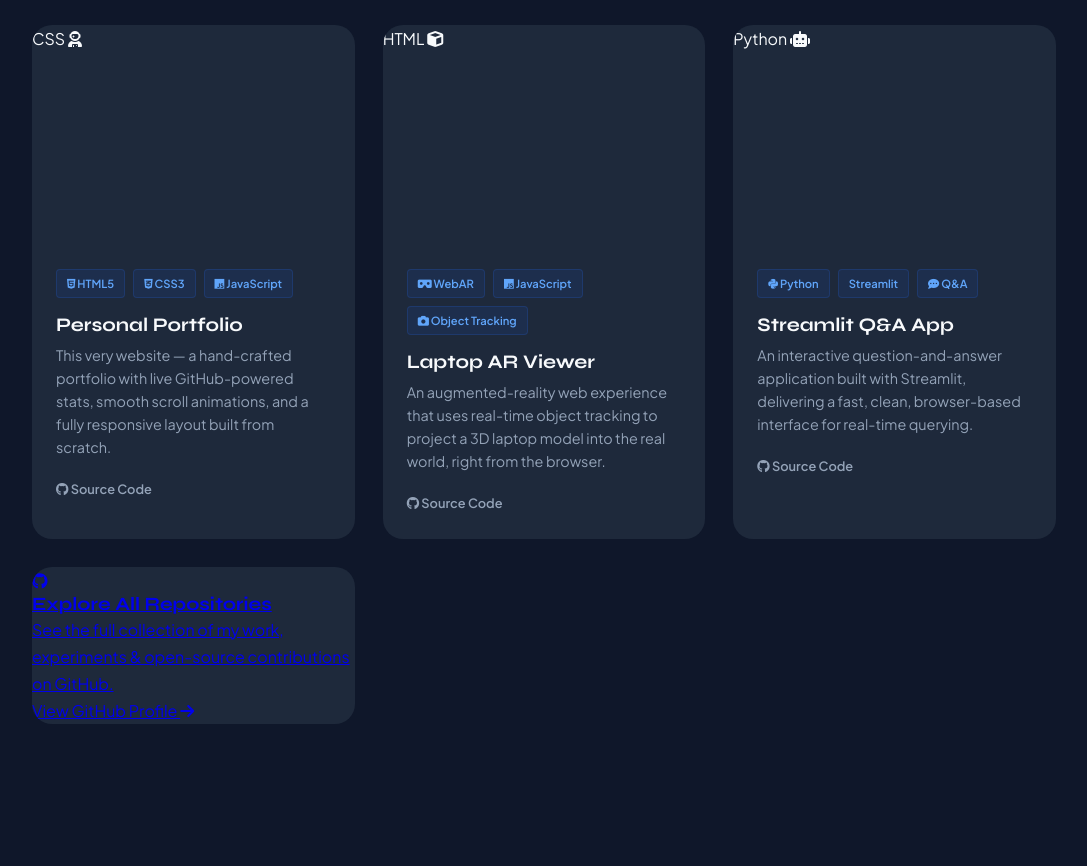
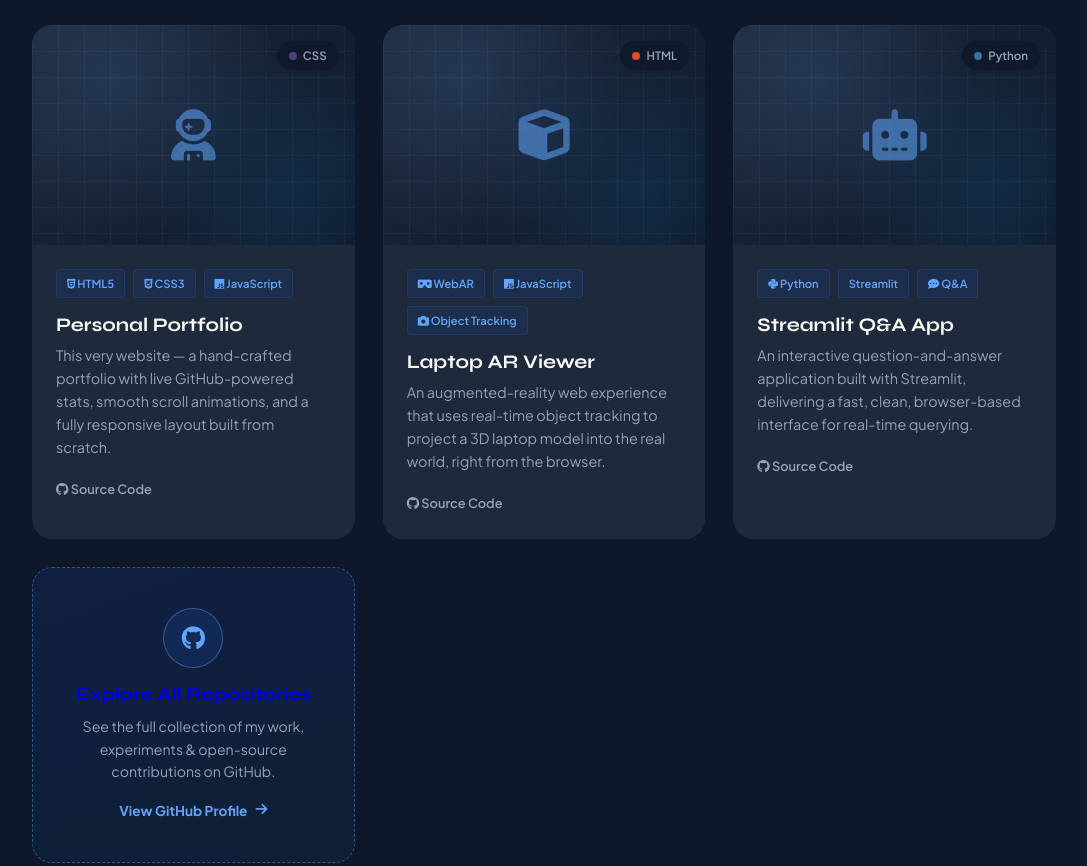
Before and after one commit to Sathmina1021/myportfolio, a plain HTML site: page index.html in a window 1280 px wide. Shown: the part 3209-4075 px from the top of the page, without its empty margins (96-1183 px from the left). Drawn offline with nearby package versions, Linux system fonts and the light colour scheme; no server answers.

Commit message:
Enhance styles for project and CTA cards
Added styles for project cards without images and CTA cards.

```diff
--- a/style.css
+++ b/style.css
@@ -1,8 +1,3 @@
-
-
-
-
-
 @import url('https://fonts.googleapis.com/css2?family=Syne:wght@400;600;700;800&family=Plus+Jakarta+Sans:wght@300;400;500;600;700&display=swap');
 
 
@@ -382,6 +377,73 @@
 .proj-link { font-size: 0.8rem; font-weight: 600; color: var(--text-dim); text-decoration: none; transition: color 0.2s; }
 .proj-link:hover { color: var(--text-main); }
 
+/* --- Repo cards without a screenshot: gradient + icon treatment --- */
+.project-img-wrapper.no-image {
+    display: flex; align-items: center; justify-content: center;
+    background:
+        radial-gradient(circle at 25% 25%, rgba(96, 165, 250, 0.14), transparent 55%),
+        radial-gradient(circle at 80% 75%, rgba(14, 165, 233, 0.12), transparent 50%),
+        linear-gradient(135deg, var(--bg-surface), var(--bg-dark));
+    background-size: 100% 100%, 100% 100%, 100% 100%, 22px 22px;
+}
+.project-img-wrapper.no-image::before {
+    content: '';
+    position: absolute; inset: 0;
+    background-image:
+        linear-gradient(rgba(255,255,255,0.035) 1px, transparent 1px),
+        linear-gradient(90deg, rgba(255,255,255,0.035) 1px, transparent 1px);
+    background-size: 26px 26px;
+    pointer-events: none;
+}
+.no-image-icon {
+    font-size: 3.2rem;
+    color: var(--primary-light);
+    opacity: 0.55;
+    transition: var(--transition);
+    z-index: 1;
+}
+.project-card:hover .no-image-icon { opacity: 0.85; transform: scale(1.08); }
+.repo-lang-tag {
+    position: absolute; top: 16px; right: 16px; z-index: 3;
+    display: inline-flex; align-items: center; gap: 6px;
+    background: rgba(15, 23, 42, 0.75);
+    border: 1px solid var(--glass-border);
+    backdrop-filter: blur(6px);
+    padding: 5px 12px; border-radius: var(--radius-pill);
+    font-size: 0.72rem; font-weight: 600; color: var(--text-dim);
+}
+.repo-lang-tag .lang-dot { width: 8px; height: 8px; border-radius: 50%; display: inline-block; }
+
+/* --- "Explore all repositories" CTA card --- */
+.project-card.cta-card {
+    display: flex; text-decoration: none;
+    background: linear-gradient(160deg, rgba(37, 99, 235, 0.12), rgba(14, 165, 233, 0.06));
+    border: 1px dashed var(--glass-border-h);
+    min-height: 100%;
+}
+.cta-card-inner {
+    margin: auto; padding: 40px 32px; text-align: center;
+    display: flex; flex-direction: column; align-items: center; gap: 10px;
+}
+.cta-icon {
+    width: 60px; height: 60px; border-radius: 50%;
+    display: flex; align-items: center; justify-content: center;
+    background: rgba(37, 99, 235, 0.14);
+    border: 1px solid var(--glass-border-h);
+    font-size: 1.5rem; color: var(--primary-light);
+    margin-bottom: 6px;
+    transition: var(--transition);
+}
+.project-card.cta-card:hover .cta-icon { transform: rotate(-8deg) scale(1.08); background: rgba(37, 99, 235, 0.22); }
+.cta-card-inner h3 { font-size: 1.15rem; }
+.cta-card-inner p { color: var(--text-dim); font-size: 0.88rem; line-height: 1.6; max-width: 260px; }
+.cta-arrow {
+    margin-top: 6px; font-size: 0.85rem; font-weight: 700; color: var(--primary-light);
+    display: inline-flex; align-items: center; gap: 8px;
+    transition: gap 0.25s var(--ease-out);
+}
+.project-card.cta-card:hover .cta-arrow { gap: 12px; }
+
 
 
 
```
